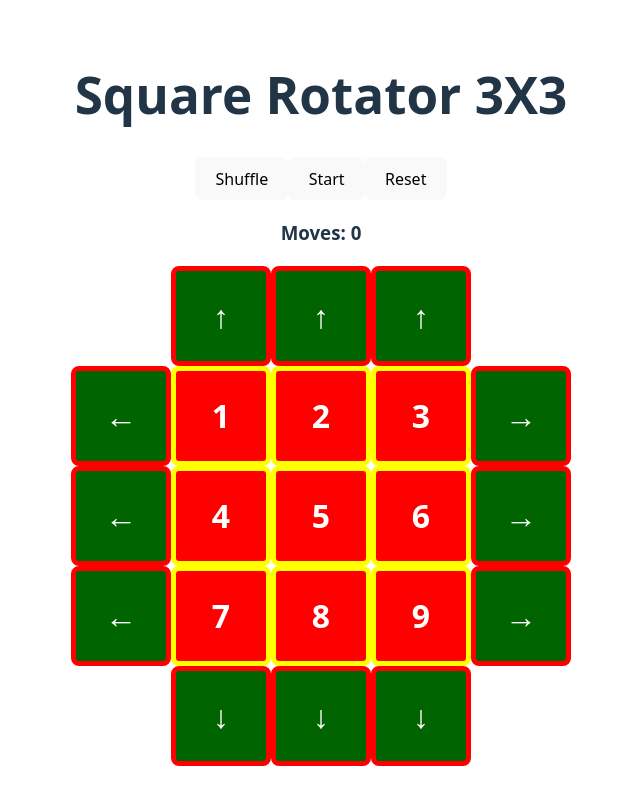
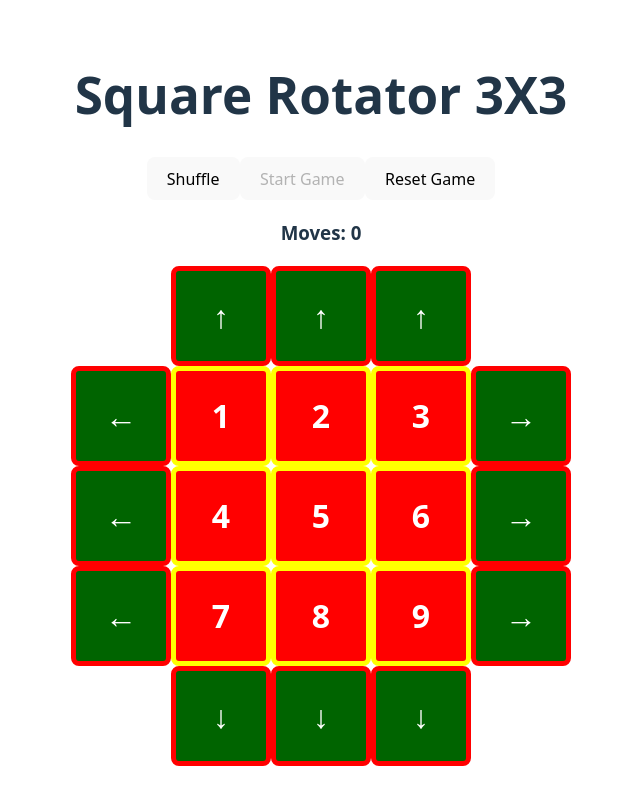
Before and after one commit to NirbhikKumawat/Square-Rotator, a React (Vite) app: page / in a window 1280 px wide. Shown: the top 788 px of the page, without its empty margins (319-959 px from the left). Built offline with nearby package versions, Linux system fonts and the light colour scheme.

Commit message:
Combined Shuffle,Reset and Start into single button class

```diff
--- a/src/App.jsx
+++ b/src/App.jsx
@@ -59,17 +59,10 @@ function ArrowButton({direction,clicked=null,disabled=false}) {
         </button>
     )
 }
-function Shuffle({clicked=null}) {
-    return (
-        <button className="shuffle-button" onClick={clicked}>
-            Shuffle
-        </button>
-    )
-}
-function Start({clicked=null}) {
-    return (
-        <button className="shuffle-button" onClick={clicked}>
-            Start
+function ActionButton({clicked=null,children,variant='primary',disabled=false}) {
+    return(
+        <button className={`action-button ${variant}`} onClick={clicked} disabled={disabled}>
+            {children}
         </button>
     )
 }
@@ -80,14 +73,6 @@ function Counter({count=0}){
         </div>
 
     )
-}
-function Reset({clicked=null}) {
-    return (
-        <button onClick={clicked}>Reset</button>
-    )
-}
-function ArrowGrid(){
-
 }
 function ImmutableSquareButtonsGrid() {
     const [squares, setSquares] = useState([1, 2, 3, 4, 5, 6, 7, 8, 9]);
@@ -209,9 +194,15 @@ function ImmutableSquareButtonsGrid() {
     }
     return (
         <>
-            <Shuffle clicked={shuffle} />
-            <Start clicked={start}/>
-            <Reset clicked={reset}/>
+            <ActionButton clicked={shuffle} disabled={game===1}>
+                Shuffle
+            </ActionButton>
+            <ActionButton clicked={start} variant="success" disabled={game===1||checker()}>
+                Start Game
+            </ActionButton>
+            <ActionButton clicked={reset} variant="secondary">
+                Reset Game
+            </ActionButton>
             <Counter count={counts} />
             <div className="arrows-grid">
                 <ArrowButton clicked={()=>rotateLeftUp(1)} direction="up"/>
```
